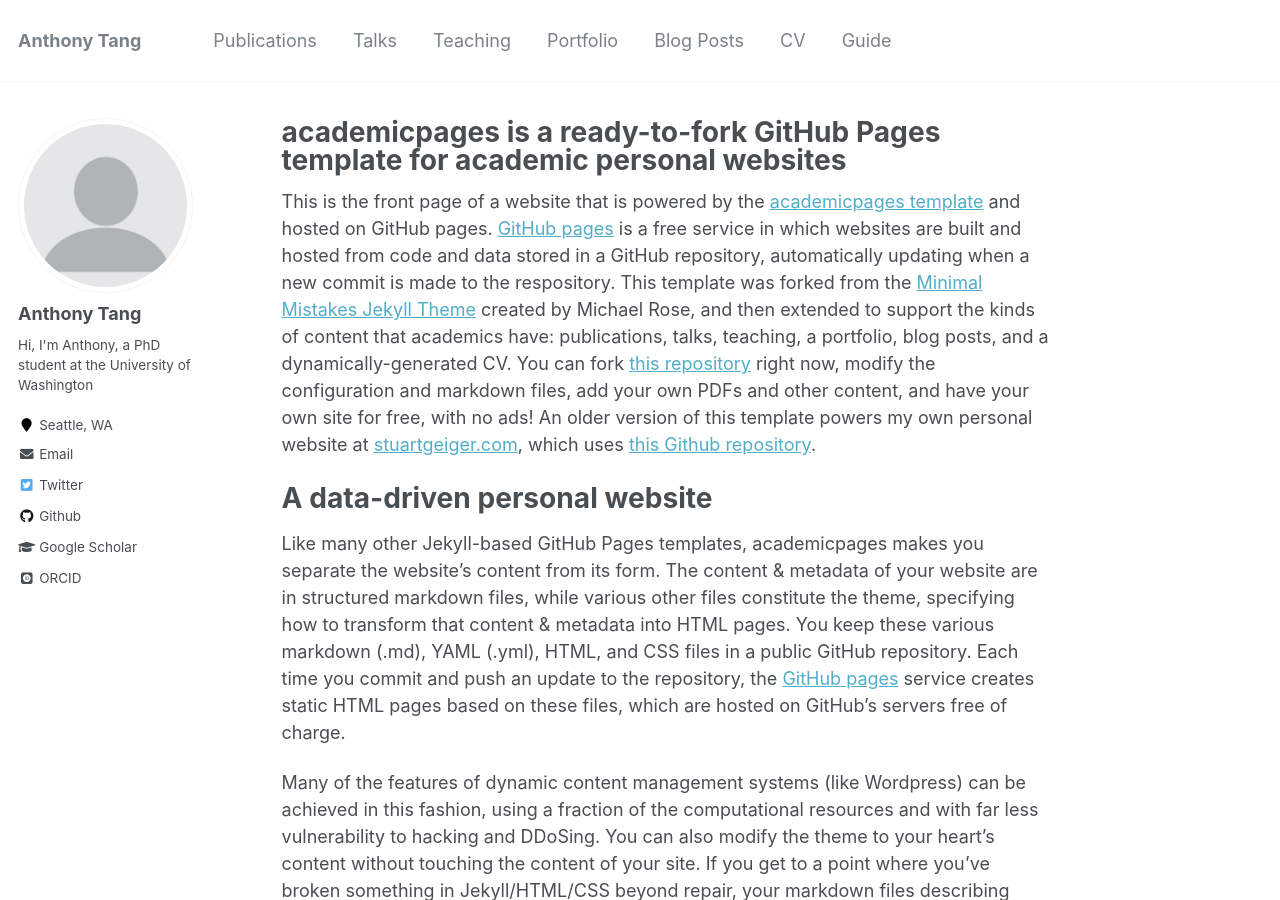
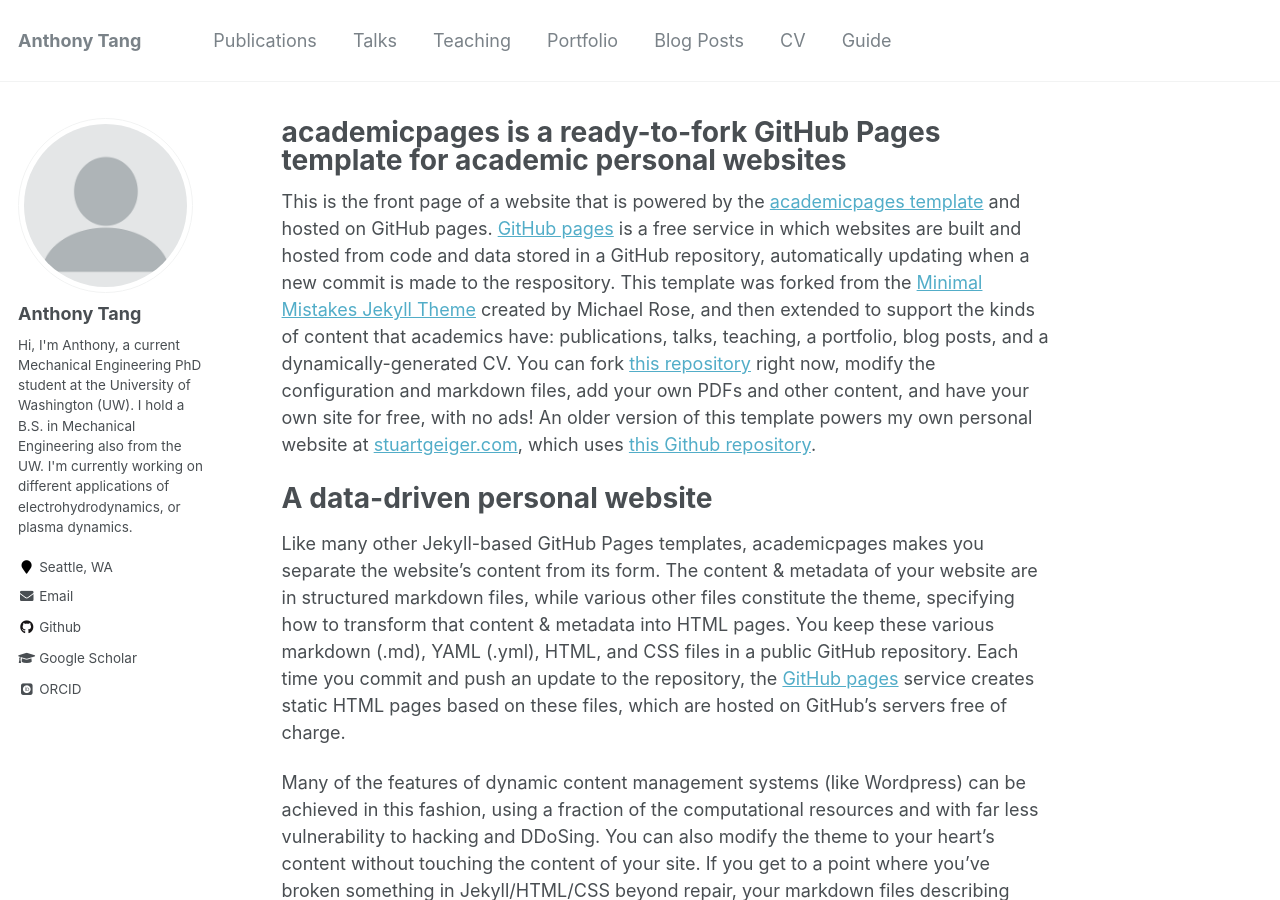
Before and after one commit to antang808/academic, a Jekyll site: the page built from _pages/about.md, in a window 1280 px wide and 900 px high. Built offline with Jekyll 4.4.1, drawn with Linux system fonts in a browser that asks for light colours; some web fonts are replaced.

Commit message:
Update _config.yml

```diff
--- a/_config.yml
+++ b/_config.yml
@@ -82,7 +82,7 @@ analytics:
 author:
   name             : "Anthony Tang"
   avatar           : "profile.png"
-  bio              : "Hi, I'm Anthony, a PhD student at the University of Washington"
+  bio              : "Hi, I'm Anthony, a current Mechanical Engineering PhD student at the University of Washington (UW).  I hold a B.S. in Mechanical Engineering also from the UW.  I'm currently working on different applications of electrohydrodynamics, or plasma dynamics."
   location         : "Seattle, WA"
   employer         :
   #pubmed           : "https://www.ncbi.nlm.nih.gov/pubmed/?term=john+snow"
@@ -109,7 +109,7 @@ author:
   stackoverflow    : # http://stackoverflow.com/users/123456/username
   steam            :
   #tumblr           :
-  twitter          : "replacethistwitterhandle"
+  #twitter          : "replacethistwitterhandle"
   vine             :
   weibo            :
   xing             :
```
